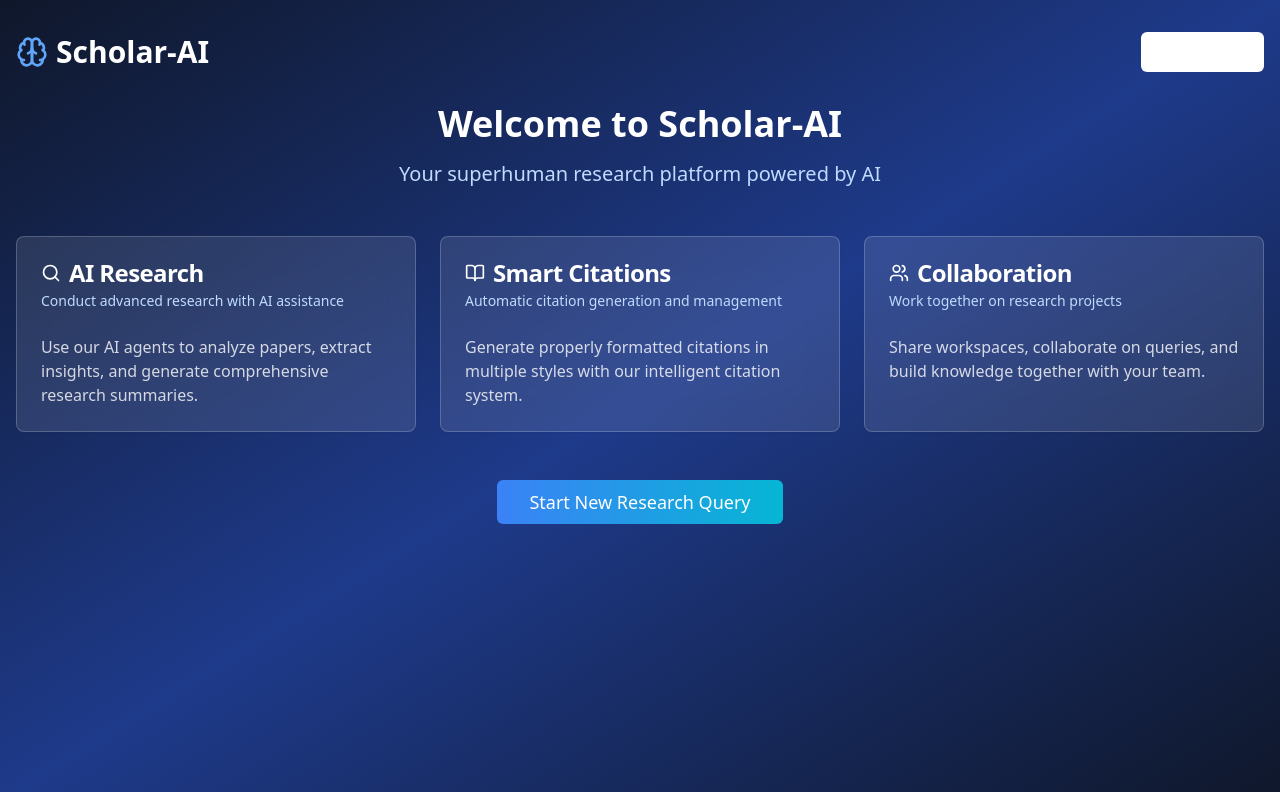
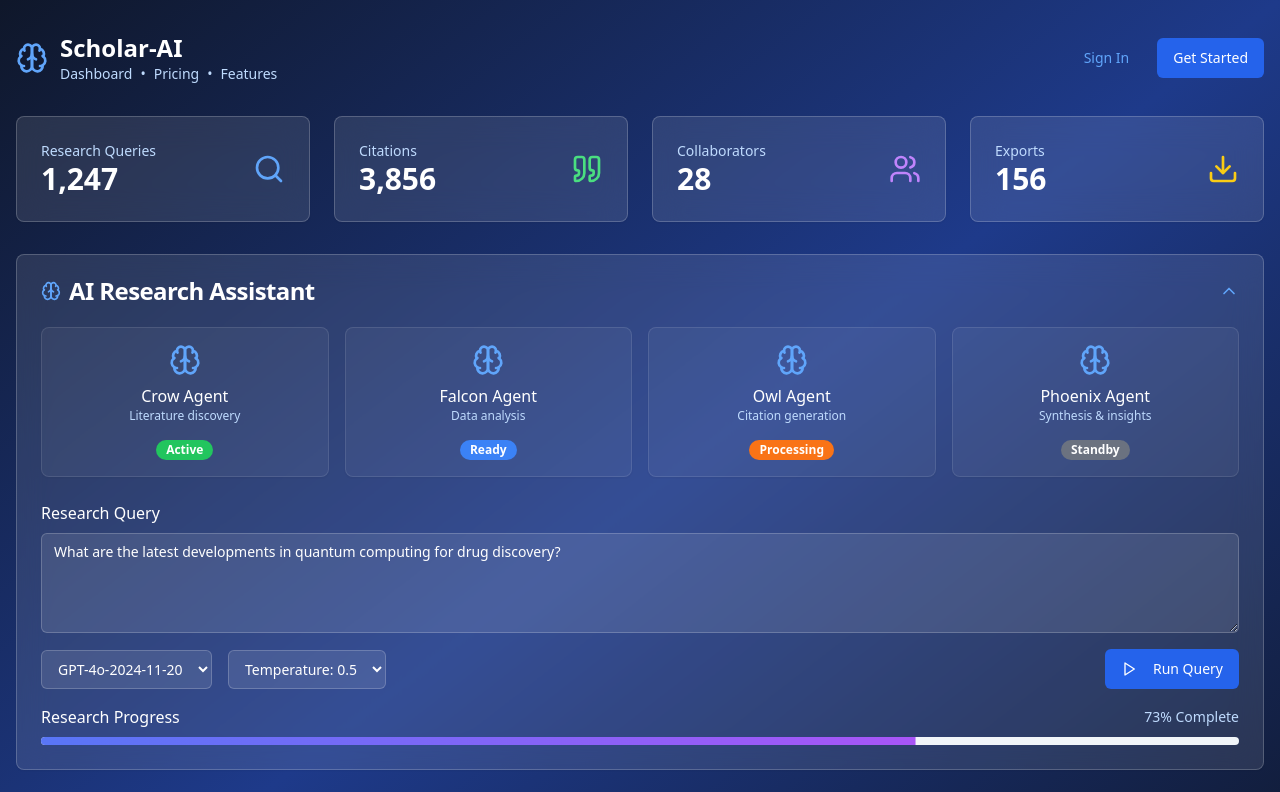
Before and after one commit to Boyov69/research-ai-forge, a React (Vite) app: page / in a window 1280 px wide. Shown: the top 792 px of the page. Built offline with nearby package versions, Linux system fonts and the light colour scheme.

Commit message:
Refactor: Update dashboard layout
Update the dashboard layout to match the provided image.

```diff
--- a/src/components/Dashboard.tsx
+++ b/src/components/Dashboard.tsx
@@ -1,124 +1,205 @@
 
 import { useState } from 'react';
-import { supabase } from '@/integrations/supabase/client';
+import { Card, CardContent, CardDescription, CardHeader, CardTitle } from '@/components/ui/card';
 import { Button } from '@/components/ui/button';
-import { Card, CardContent, CardDescription, CardHeader, CardTitle } from '@/components/ui/card';
-import { Brain, LogOut, Search, BookOpen, Users } from 'lucide-react';
-import { useToast } from '@/hooks/use-toast';
+import { Textarea } from '@/components/ui/textarea';
+import { Badge } from '@/components/ui/badge';
+import { Collapsible, CollapsibleContent, CollapsibleTrigger } from '@/components/ui/collapsible';
+import { Progress } from '@/components/ui/progress';
+import { Brain, Search, Users, Download, Quote, ChevronDown, ChevronUp, Play } from 'lucide-react';
 
 export const Dashboard = () => {
-  const [loading, setLoading] = useState(false);
-  const { toast } = useToast();
+  const [query, setQuery] = useState('What are the latest developments in quantum computing for drug discovery?');
+  const [researchProgress, setResearchProgress] = useState(73);
+  const [citationOpen, setCitationOpen] = useState(false);
+  const [workspaceOpen, setWorkspaceOpen] = useState(false);
 
-  const handleSignOut = async () => {
-    setLoading(true);
-    try {
-      const { error } = await supabase.auth.signOut();
-      if (error) throw error;
-    } catch (error: any) {
-      toast({
-        title: "Sign Out Error",
-        description: error.message,
-        variant: "destructive",
-      });
-    } finally {
-      setLoading(false);
-    }
-  };
+  const stats = [
+    { title: 'Research Queries', value: '1,247', icon: Search, color: 'text-blue-400' },
+    { title: 'Citations', value: '3,856', icon: Quote, color: 'text-green-400' },
+    { title: 'Collaborators', value: '28', icon: Users, color: 'text-purple-400' },
+    { title: 'Exports', value: '156', icon: Download, color: 'text-yellow-400' }
+  ];
+
+  const aiAgents = [
+    { name: 'Crow Agent', description: 'Literature discovery', status: 'Active', color: 'bg-green-500' },
+    { name: 'Falcon Agent', description: 'Data analysis', status: 'Ready', color: 'bg-blue-500' },
+    { name: 'Owl Agent', description: 'Citation generation', status: 'Processing', color: 'bg-orange-500' },
+    { name: 'Phoenix Agent', description: 'Synthesis & insights', status: 'Standby', color: 'bg-gray-500' }
+  ];
 
   return (
     <div className="min-h-screen bg-gradient-to-br from-slate-900 via-blue-900 to-slate-900">
       <div className="container mx-auto px-4 py-8">
         {/* Header */}
         <div className="flex items-center justify-between mb-8">
+          <div className="flex items-center gap-3">
+            <Brain className="h-8 w-8 text-blue-400" />
+            <div>
+              <h1 className="text-2xl font-bold text-white">Scholar-AI</h1>
               <div className="flex items-center gap-2">
-            <Brain className="h-8 w-8 text-blue-400" />
-            <h1 className="text-3xl font-bold text-white">Scholar-AI</h1>
+                <span className="text-sm text-blue-200">Dashboard</span>
+                <span className="text-sm text-blue-200">•</span>
+                <span className="text-sm text-blue-200">Pricing</span>
+                <span className="text-sm text-blue-200">•</span>
+                <span className="text-sm text-blue-200">Features</span>
               </div>
-          <Button
-            onClick={handleSignOut}
-            disabled={loading}
-            variant="outline"
-            className="text-white border-white/20 hover:bg-white/10"
+            </div>
+          </div>
+          <div className="flex items-center gap-3">
+            <Button variant="ghost" className="text-blue-400 hover:text-white">
+              Sign In
+            </Button>
+            <Button className="bg-blue-600 hover:bg-blue-700 text-white">
+              Get Started
+            </Button>
+          </div>
+        </div>
+
+        {/* Stats Cards */}
+        <div className="grid grid-cols-1 md:grid-cols-4 gap-6 mb-8">
+          {stats.map((stat, index) => {
+            const Icon = stat.icon;
+            return (
+              <Card key={index} className="backdrop-blur-lg bg-white/10 border-white/20">
+                <CardContent className="p-6">
+                  <div className="flex items-center justify-between">
+                    <div>
+                      <p className="text-blue-200 text-sm font-medium">{stat.title}</p>
+                      <p className="text-3xl font-bold text-white">{stat.value}</p>
+                    </div>
+                    <Icon className={`h-8 w-8 ${stat.color}`} />
+                  </div>
+                </CardContent>
+              </Card>
+            );
+          })}
+        </div>
+
+        {/* AI Research Assistant */}
+        <Card className="backdrop-blur-lg bg-white/10 border-white/20 mb-6">
+          <CardHeader>
+            <div className="flex items-center justify-between">
+              <CardTitle className="text-white flex items-center gap-2">
+                <Brain className="h-5 w-5 text-blue-400" />
+                AI Research Assistant
+              </CardTitle>
+              <ChevronUp className="h-5 w-5 text-blue-400" />
+            </div>
+          </CardHeader>
+          <CardContent>
+            {/* AI Agents Grid */}
+            <div className="grid grid-cols-1 md:grid-cols-4 gap-4 mb-6">
+              {aiAgents.map((agent, index) => (
+                <Card key={index} className="bg-white/5 border-white/10">
+                  <CardContent className="p-4 text-center">
+                    <div className="mb-3">
+                      <Brain className="h-8 w-8 text-blue-400 mx-auto mb-2" />
+                      <h3 className="text-white font-medium">{agent.name}</h3>
+                      <p className="text-blue-200 text-xs">{agent.description}</p>
+                    </div>
+                    <Badge
+                      className={`${agent.color} text-white border-0`}
                     >
-            <LogOut className="h-4 w-4 mr-2" />
-            Sign Out
+                      {agent.status}
+                    </Badge>
+                  </CardContent>
+                </Card>
+              ))}
+            </div>
+
+            {/* Research Query Section */}
+            <div className="space-y-4">
+              <div>
+                <label className="text-white font-medium block mb-2">Research Query</label>
+                <Textarea
+                  value={query}
+                  onChange={(e) => setQuery(e.target.value)}
+                  className="bg-white/10 border-white/20 text-white placeholder:text-blue-200 min-h-[100px]"
+                  placeholder="Enter your research question..."
+                />
+              </div>
+
+              <div className="flex items-center gap-4">
+                <select className="bg-white/10 border border-white/20 rounded-md px-3 py-2 text-white text-sm">
+                  <option>GPT-4o-2024-11-20</option>
+                </select>
+                <select className="bg-white/10 border border-white/20 rounded-md px-3 py-2 text-white text-sm">
+                  <option>Temperature: 0.5</option>
+                </select>
+                <Button className="bg-blue-600 hover:bg-blue-700 text-white ml-auto">
+                  <Play className="h-4 w-4 mr-2" />
+                  Run Query
                 </Button>
               </div>
 
-        {/* Welcome Section */}
-        <div className="text-center mb-12">
-          <h2 className="text-4xl font-bold text-white mb-4">
-            Welcome to Scholar-AI
-          </h2>
-          <p className="text-xl text-blue-200 mb-8">
-            Your superhuman research platform powered by AI
-          </p>
+              {/* Research Progress */}
+              <div className="space-y-2">
+                <div className="flex items-center justify-between">
+                  <span className="text-white font-medium">Research Progress</span>
+                  <span className="text-blue-200 text-sm">{researchProgress}% Complete</span>
                 </div>
-
-        {/* Feature Cards */}
-        <div className="grid grid-cols-1 md:grid-cols-3 gap-6 mb-12">
-          <Card className="backdrop-blur-lg bg-white/10 border-white/20">
-            <CardHeader>
-              <CardTitle className="text-white flex items-center gap-2">
-                <Search className="h-5 w-5" />
-                AI Research
-              </CardTitle>
-              <CardDescription className="text-blue-200">
-                Conduct advanced research with AI assistance
-              </CardDescription>
-            </CardHeader>
-            <CardContent>
-              <p className="text-white/80">
-                Use our AI agents to analyze papers, extract insights, and generate comprehensive research summaries.
-              </p>
+                <Progress value={researchProgress} className="h-2" />
+              </div>
+            </div>
           </CardContent>
         </Card>
 
-          <Card className="backdrop-blur-lg bg-white/10 border-white/20">
-            <CardHeader>
+        {/* Citation Management */}
+        <Collapsible open={citationOpen} onOpenChange={setCitationOpen}>
+          <Card className="backdrop-blur-lg bg-white/10 border-white/20 mb-6">
+            <CollapsibleTrigger asChild>
+              <CardHeader className="cursor-pointer hover:bg-white/5 transition-colors">
+                <div className="flex items-center justify-between">
                   <CardTitle className="text-white flex items-center gap-2">
-                <BookOpen className="h-5 w-5" />
-                Smart Citations
+                    <Quote className="h-5 w-5 text-green-400" />
+                    Citation Management
                   </CardTitle>
-              <CardDescription className="text-blue-200">
-                Automatic citation generation and management
-              </CardDescription>
+                  {citationOpen ? (
+                    <ChevronUp className="h-5 w-5 text-blue-400" />
+                  ) : (
+                    <ChevronDown className="h-5 w-5 text-blue-400" />
+                  )}
+                </div>
               </CardHeader>
+            </CollapsibleTrigger>
+            <CollapsibleContent>
               <CardContent>
-              <p className="text-white/80">
-                Generate properly formatted citations in multiple styles with our intelligent citation system.
+                <p className="text-blue-200">
+                  Manage your research citations, generate bibliographies, and organize references.
                 </p>
               </CardContent>
+            </CollapsibleContent>
           </Card>
+        </Collapsible>
 
+        {/* Collaborative Workspaces */}
+        <Collapsible open={workspaceOpen} onOpenChange={setWorkspaceOpen}>
           <Card className="backdrop-blur-lg bg-white/10 border-white/20">
-            <CardHeader>
+            <CollapsibleTrigger asChild>
+              <CardHeader className="cursor-pointer hover:bg-white/5 transition-colors">
+                <div className="flex items-center justify-between">
                   <CardTitle className="text-white flex items-center gap-2">
-                <Users className="h-5 w-5" />
-                Collaboration
+                    <Users className="h-5 w-5 text-purple-400" />
+                    Collaborative Workspaces
                   </CardTitle>
-              <CardDescription className="text-blue-200">
-                Work together on research projects
-              </CardDescription>
+                  {workspaceOpen ? (
+                    <ChevronUp className="h-5 w-5 text-blue-400" />
+                  ) : (
+                    <ChevronDown className="h-5 w-5 text-blue-400" />
+                  )}
+                </div>
               </CardHeader>
+            </CollapsibleTrigger>
+            <CollapsibleContent>
               <CardContent>
-              <p className="text-white/80">
-                Share workspaces, collaborate on queries, and build knowledge together with your team.
+                <p className="text-blue-200">
+                  Share workspaces, collaborate on research projects, and work together with your team.
                 </p>
               </CardContent>
+            </CollapsibleContent>
           </Card>
-        </div>
-
-        {/* Quick Actions */}
-        <div className="text-center">
-          <Button
-            size="lg"
-            className="bg-gradient-to-r from-blue-500 to-cyan-500 hover:from-blue-600 hover:to-cyan-600 text-white px-8 py-3 text-lg"
-          >
-            Start New Research Query
-          </Button>
-        </div>
+        </Collapsible>
       </div>
     </div>
   );
--- a/src/components/ui/collapsible.tsx
+++ b/src/components/ui/collapsible.tsx
@@ -1,3 +1,5 @@
+
+import * as React from "react"
 import * as CollapsiblePrimitive from "@radix-ui/react-collapsible"
 
 const Collapsible = CollapsiblePrimitive.Root
--- a/src/components/ui/progress.tsx
+++ b/src/components/ui/progress.tsx
@@ -1,6 +1,6 @@
+
 import * as React from "react"
 import * as ProgressPrimitive from "@radix-ui/react-progress"
-
 import { cn } from "@/lib/utils"
 
 const Progress = React.forwardRef<
@@ -16,7 +16,7 @@ const Progress = React.forwardRef<
     {...props}
   >
     <ProgressPrimitive.Indicator
-      className="h-full w-full flex-1 bg-primary transition-all"
+      className="h-full w-full flex-1 bg-gradient-to-r from-blue-500 to-purple-500 transition-all"
       style={{ transform: `translateX(-${100 - (value || 0)}%)` }}
     />
   </ProgressPrimitive.Root>
```
Lines whose indentation alone changed are shown as unchanged.
